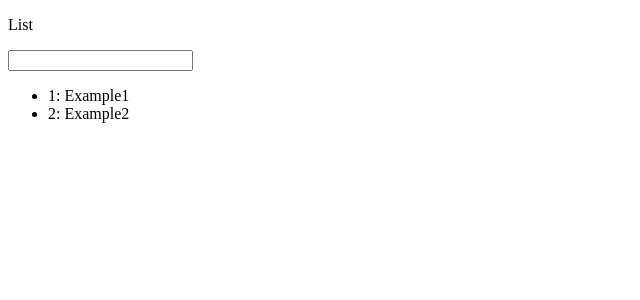
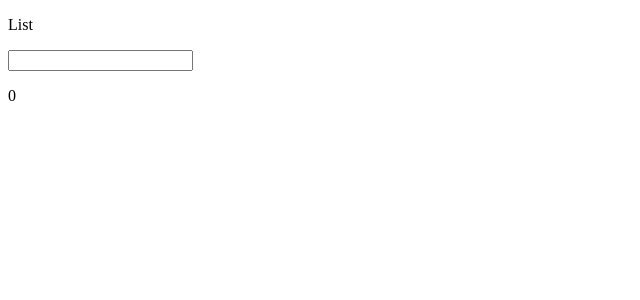
Before and after one commit to wellytonmrs/React, a React (Create React App) app: page /dashboard in a window 1280 px wide. Shown: the top 300 px of the page, without its empty margins (0-640 px from the left). Built offline with nearby package versions, Linux system fonts and the light colour scheme.

Commit message:
fest -13: worked with list of objects

```diff
--- a/src/app/pages/dashboard/Dashboard.tsx
+++ b/src/app/pages/dashboard/Dashboard.tsx
@@ -1,9 +1,14 @@
 import { useCallback, useState } from "react";
 
+interface IListItem {
+    title: string;
+    isSelected: boolean;
+}
 
 export const Dashboard = () => {
 
-    const [list, setList] = useState<string[]>(['Example1', 'Example2']);
+    const [list, setList] = useState<IListItem[]>([]);
+
     const handleInputKeyDown: React.KeyboardEventHandler<HTMLInputElement> =
         useCallback((e) => {
 
@@ -15,9 +20,9 @@ export const Dashboard = () => {
 
                 setList((oldList) => {
 
-                    if(oldList.includes(value)) return oldList;
+                    if (oldList.some((ListItem) => ListItem.title === value)) return oldList;
 
-                    return [...oldList, value];
+                    return [...oldList, { title: value, isSelected: false }];
                 });
             }
         }, []);
@@ -28,9 +33,28 @@ export const Dashboard = () => {
 
             <input onKeyDown={handleInputKeyDown} />
 
+            <p>{list.filter((listItem) => listItem.isSelected).length}</p>
+
             <ul>
-                {list.map((value, index) => {
-                    return <li key={index}>{++index}: {value}</li>
+                {list.map((ListItem) => {
+                    return <li key={ListItem.title}>
+                        <input
+                            type="checkbox"
+                            checked={ListItem.isSelected}
+                            onChange={() => {
+                                setList(oldList => {
+                                    return oldList.map(oldListItem => {
+                                        const newIsSelected = oldListItem.title === ListItem.title
+                                            ? !oldListItem.isSelected
+                                            : oldListItem.isSelected;
+
+                                        return { ...oldListItem, isSelected: newIsSelected, };
+                                    });
+                                });
+                            }} />
+
+                        {ListItem.title}
+                    </li>
                 })}
             </ul>
 
```
